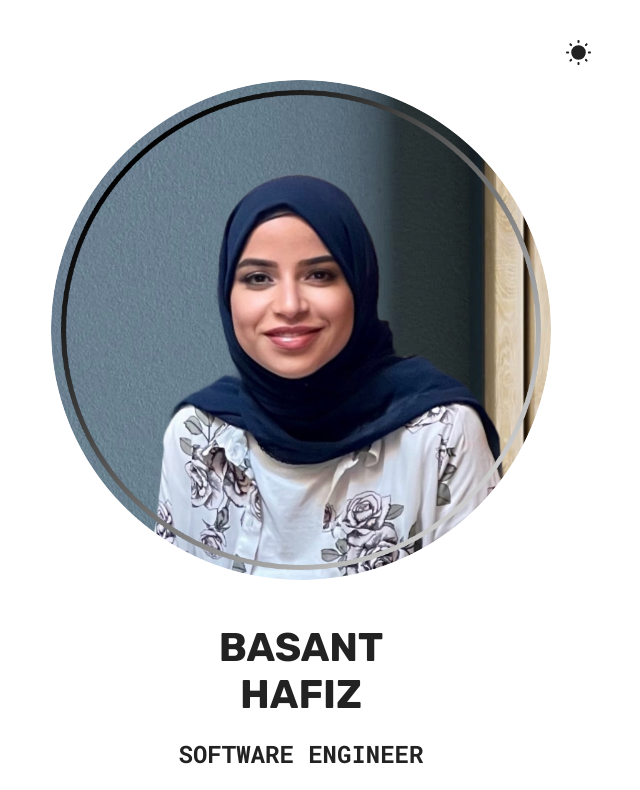
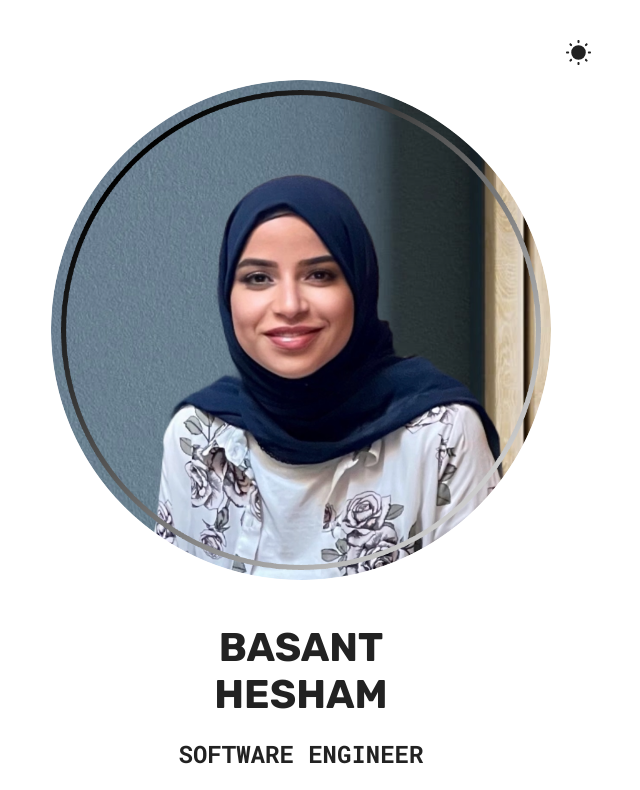
Before and after one commit to BasanttH/Portfolio-2, a React (Vite) app: page / in a window 1280 px wide. Shown: the top 790 px of the page, without its empty margins (339-979 px from the left). Built offline with nearby package versions, Linux system fonts and the light colour scheme.

Commit message:
Update Profile.jsx

```diff
--- a/src/sections/Profile/Profile.jsx
+++ b/src/sections/Profile/Profile.jsx
@@ -35,7 +35,7 @@ function Profile() {
         <h1>
           Basant
           <br />
-          Hafiz
+          Hesham
         </h1>
         <h2>Software Engineer</h2>
         <span>
```
